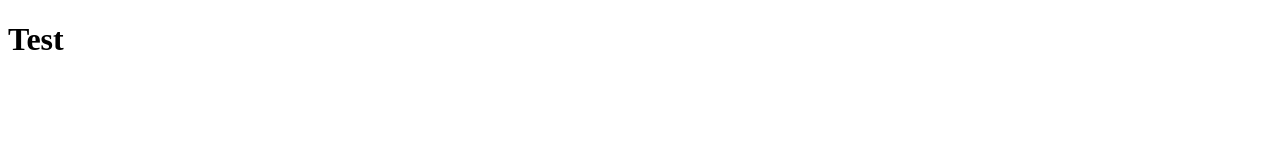
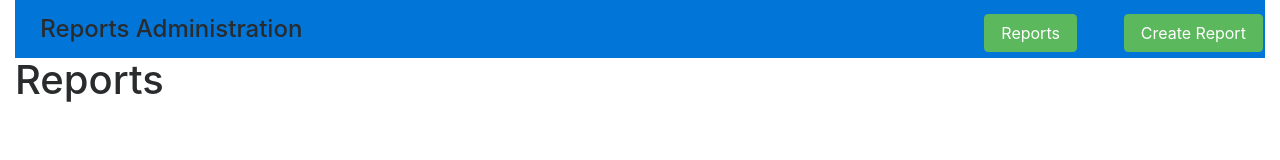
Before and after one commit to Jovisa/job-interview-app-admin, a React app in the folder admin/: page / in a window 1280 px wide. Built offline with nearby package versions, Linux system fonts and the light colour scheme.

Commit message:
basic header and links finished

```diff
--- a/admin/package.json
+++ b/admin/package.json
@@ -3,8 +3,10 @@
   "version": "0.1.0",
   "private": true,
   "dependencies": {
+    "axios": "^0.17.1",
     "react": "^16.2.0",
     "react-dom": "^16.2.0",
+    "react-router-dom": "^4.2.2",
     "react-scripts": "1.1.0"
   },
   "scripts": {
--- a/admin/public/index.html
+++ b/admin/public/index.html
@@ -19,7 +19,10 @@
       work correctly both with client-side routing and a non-root public URL.
       Learn how to configure a non-root public URL by running `npm run build`.
     -->
-    <title>React App</title>
+    <title>Admin App</title>
+
+    <link rel="stylesheet" href="https://maxcdn.bootstrapcdn.com/bootstrap/4.0.0-beta.3/css/bootstrap.min.css" integrity="sha384-Zug+QiDoJOrZ5t4lssLdxGhVrurbmBWopoEl+M6BdEfwnCJZtKxi1KgxUyJq13dy"
+    crossorigin="anonymous">
   </head>
   <body>
     <noscript>
--- a/admin/src/common/header.js
+++ b/admin/src/common/header.js
@@ -0,0 +1,38 @@
+import React from "react";
+import { Link } from "react-router-dom";
+
+export default class Header extends React.Component {
+
+    render() {
+        return (
+            <header class="bg-primary">
+                <nav>
+                    <div className="container-fluid">
+                        <div className="row justify-content-between align-items-baseline">
+                            <div className="col col-12 col-md-4 col-lg-3  text-center">
+                                <h4 className="mt-3 mb-3">Reports Administration</h4>
+                            </div>
+                            <div className="col col-12 col-md-4 col-lg-3  text-center">
+                                <div className="row">
+
+                                    <div className="col-6">
+                                        <Link to="/" className="btn btn-success my-2 my-sm-0" >
+                                            Reports
+						                </Link>
+                                    </div>
+
+                                    <div className="col-6">
+                                    <Link to="/create-report" className="btn btn-success my-2 my-sm-0">
+                                            Create Report
+						                </Link>
+                                    </div>
+                                </div>
+
+                            </div>
+                        </div>
+                    </div>
+                </nav>
+            </header>
+        );
+    }
+}
--- a/admin/src/components/app.js
+++ b/admin/src/components/app.js
@@ -1,11 +1,14 @@
-import React from 'react';
+import React from "react";
+import Header from "../common/header";
+import Main from "./main/main";
 
 
 class App extends React.Component {
     render() {
         return (
-          <div className="test">
-            <h1>Test</h1>
+          <div className="container-fluid">
+            <Header/>
+            <Main/>
           </div>
         );
       }
--- /dev/null
+++ b/admin/src/components/main/createReport/createReport.js
@@ -0,0 +1,11 @@
+import React from 'react';
+
+export default class CreateReport extends React.Component {
+    render() {
+        return(
+            <div>
+                <h1>Create Report</h1>
+            </div>
+        );
+    }
+}
--- a/admin/src/components/main/main.js
+++ b/admin/src/components/main/main.js
@@ -0,0 +1,18 @@
+import React from "react";
+import { Switch, Route } from "react-router-dom";
+import Reports from "./reports/reports";
+import CreateReport from "./createReport/createReport"
+
+
+export default class Main extends React.Component {
+    render() {
+        return (
+            <div>
+                <Switch>
+                    <Route exact path="/" component={Reports} />
+                    <Route path="/create-report" component={CreateReport} />
+                </Switch>
+            </div>
+        );
+    }
+}
--- /dev/null
+++ b/admin/src/components/main/reports/reports.js
@@ -0,0 +1,11 @@
+import React from 'react';
+
+export default class Reports extends React.Component {
+    render() {
+        return(
+            <div>
+                <h1>Reports</h1>
+            </div>
+        );
+    }
+}
--- a/admin/src/index.js
+++ b/admin/src/index.js
@@ -1,10 +1,12 @@
 import React from 'react';
 import ReactDOM from 'react-dom';
+import { BrowserRouter } from "react-router-dom";
 import './index.css';
 import App from './components/app';
 
-ReactDOM.render(
-    <App/>,
-    document.getElementById('root')
+ReactDOM.render((
+    <BrowserRouter>
+    <App/>
+    </BrowserRouter>
 
-);
+), document.getElementById('root'));
```
Also changed, not shown: admin/src/services/comunicationService.js (added), 1 other file.
